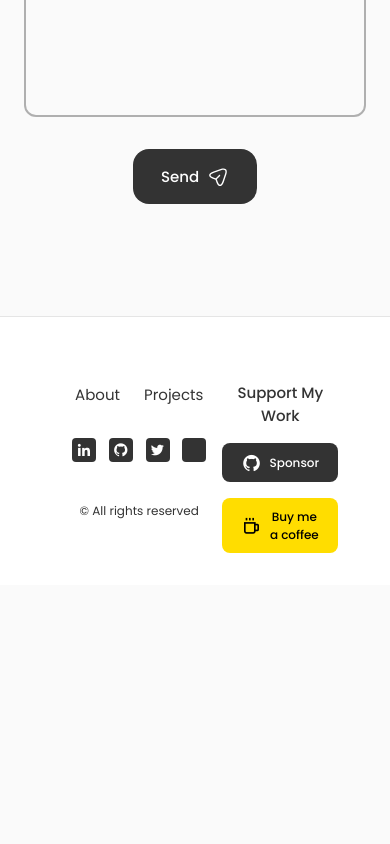
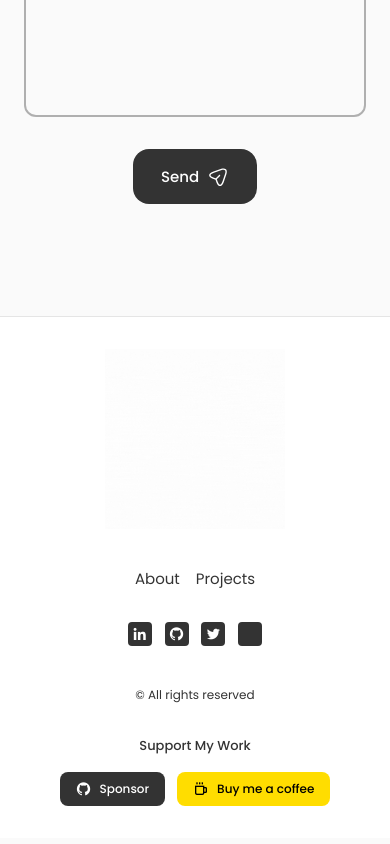
Before and after one commit to iamfatihay/Portfolio, a React (Create React App) app: page / in a window 390 px wide. Shown: the part 9500-10344 px from the top of the page. Before the commit the page ends 10133 px from the top, so only its background shows below. Built offline with nearby package versions, Linux system fonts and the light colour scheme; some icons are missing.

Commit message:
Add Buy me a coffee button and improve footer responsive design

```diff
--- a/src/components/footer/footer.css
+++ b/src/components/footer/footer.css
@@ -56,7 +56,6 @@
 
 /*=============== SPONSOR SECTION ===============*/
 .footer__sponsor {
-    margin-top: 2rem;
     text-align: center;
 }
 
@@ -64,7 +63,8 @@
     color: var(--title-color);
     font-weight: var(--font-medium);
     margin-bottom: 1rem;
-    font-size: var(--normal-font-size);
+    font-size: var(--small-font-size);
+    font-family: var(--body-font);
 }
 
 .footer__sponsor-buttons {
@@ -84,14 +84,13 @@
     border-radius: 0.5rem;
     font-size: var(--small-font-size);
     font-weight: var(--font-medium);
-    transition: all 0.3s ease;
+    font-family: var(--body-font);
+    transition: background-color 0.3s ease;
     text-decoration: none;
 }
 
 .footer__sponsor-button:hover {
     background-color: var(--title-color-dark);
-    transform: translateY(-2px);
-    box-shadow: 0 4px 12px rgba(0, 0, 0, 0.15);
 }
 
 .footer__sponsor-button--coffee {
@@ -117,18 +116,58 @@
     }
     .footer__container{
         width: 100%;
-        column-gap: 1rem;
+        column-gap: 2rem;
+        row-gap: 2rem;
     }
     .footer__sponsor-button {
         padding: 0.6rem 1.2rem;
         font-size: var(--smaller-font-size);
     }
-  }
+    .logo{
+        width: 200px;
+    }
+}
+
+/* For medium devices */
+@media screen and (max-width: 768px) {
+    .footer__container{
+        flex-direction: column;
+        column-gap: 0;
+        row-gap: 2rem;
+    }
+    .logo{
+        width: 180px;
+    }
+    .footer__sponsor {
+        margin-top: 0;
+    }
+    .footer__list{
+        column-gap: 1rem;
+    }
+}
+
+/* For tablets and small screens */
+@media screen and (max-width: 576px) {
+    .footer__sponsor-buttons {
+        gap: 0.75rem;
+    }
+    .footer__sponsor-button {
+        padding: 0.5rem 1rem;
+        font-size: var(--smaller-font-size);
+    }
+    .footer__sponsor-button i {
+        font-size: 1rem;
+    }
+}
 
 /* For small devices */
 @media screen and (max-width: 350px) {
     .footer__container{
         flex-direction: column;
+        row-gap: 1.5rem;
+    }
+    .logo{
+        width: 150px;
     }
     .footer__sponsor-buttons {
         flex-direction: column;
```
